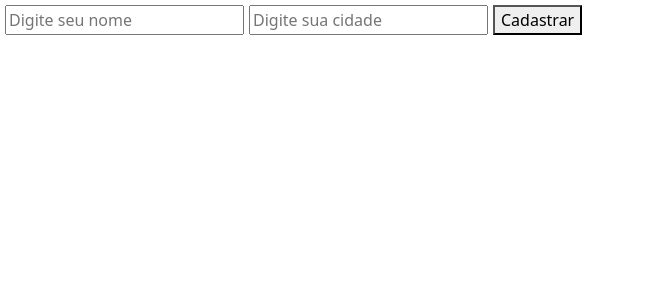
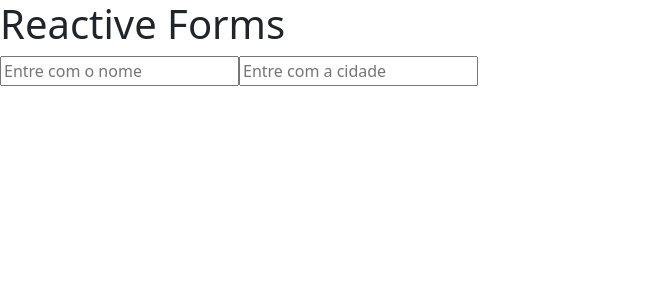
Before and after one commit to Daniel-Penelva/demo-angular17, an Angular app: page / in a window 1280 px wide. Shown: the top 300 px of the page, without its empty margins (0-645 px from the left). Built offline with nearby package versions, Linux system fonts and the light colour scheme.

Commit message:
Reactive Forms (Formulario reativo)

```diff
--- a/src/app/app.component.html
+++ b/src/app/app.component.html
@@ -1 +1 @@
-<app-formulario></app-formulario>
+<app-formulario-reativo></app-formulario-reativo>
--- a/src/app/app.component.ts
+++ b/src/app/app.component.ts
@@ -5,13 +5,14 @@ import { Componente01Component } from "./componente01/componente01.component";
 import { DiretivasComponent } from "./diretivas/diretivas.component";
 import { ControlFlowComponent } from "./control-flow/control-flow.component";
 import { FormularioComponent } from "./formulario/formulario.component";
+import { FormularioReativoComponent } from "./formulario-reativo/formulario-reativo.component";
 
 @Component({
     selector: 'app-root',
     standalone: true,
     templateUrl: './app.component.html',
     styleUrls: ['./app.component.css'],
-    imports: [CommonModule, RouterOutlet, Componente01Component, DiretivasComponent, ControlFlowComponent, FormularioComponent]
+    imports: [CommonModule, RouterOutlet, Componente01Component, DiretivasComponent, ControlFlowComponent, FormularioComponent, FormularioReativoComponent]
 })
 export class AppComponent {
   title = 'demo-angular17';
--- /dev/null
+++ b/src/app/formulario-reativo/formulario-reativo.component.html
@@ -0,0 +1,9 @@
+<h1>Reactive Forms</h1>
+
+<form [formGroup] = "formulario">
+    <input type="text" formControlName="name" placeholder="Entre com o nome">
+    <input type="text"  formControlName="city" placeholder="Entre com a cidade">
+</form>
+
+<p>{{ formulario.value.name }}</p>
+<p>{{ formulario.value.city }}</p>
--- /dev/null
+++ b/src/app/formulario-reativo/formulario-reativo.component.ts
@@ -0,0 +1,21 @@
+import { Component } from '@angular/core';
+import { FormControl, FormGroup, ReactiveFormsModule } from '@angular/forms';
+
+@Component({
+  selector: 'app-formulario-reativo',
+  standalone: true,
+  imports: [ReactiveFormsModule],
+  templateUrl: './formulario-reativo.component.html',
+  styleUrl: './formulario-reativo.component.css'
+})
+export class FormularioReativoComponent {
+
+  // Reactive Forms
+  formulario = new FormGroup({
+    name: new FormControl(''),
+    city: new FormControl('')
+  });
+
+}
+
+/*Para utilizar formulário reativo em uma aplicação angular vai ser preciso importar o ReactiveFormsModule, além dos imports FormGroup e FormControl.*/
```
Also changed, not shown: src/app/formulario-reativo/formulario-reativo.component.css (added), 1 other file (tests, documents, lock files or other folders).
